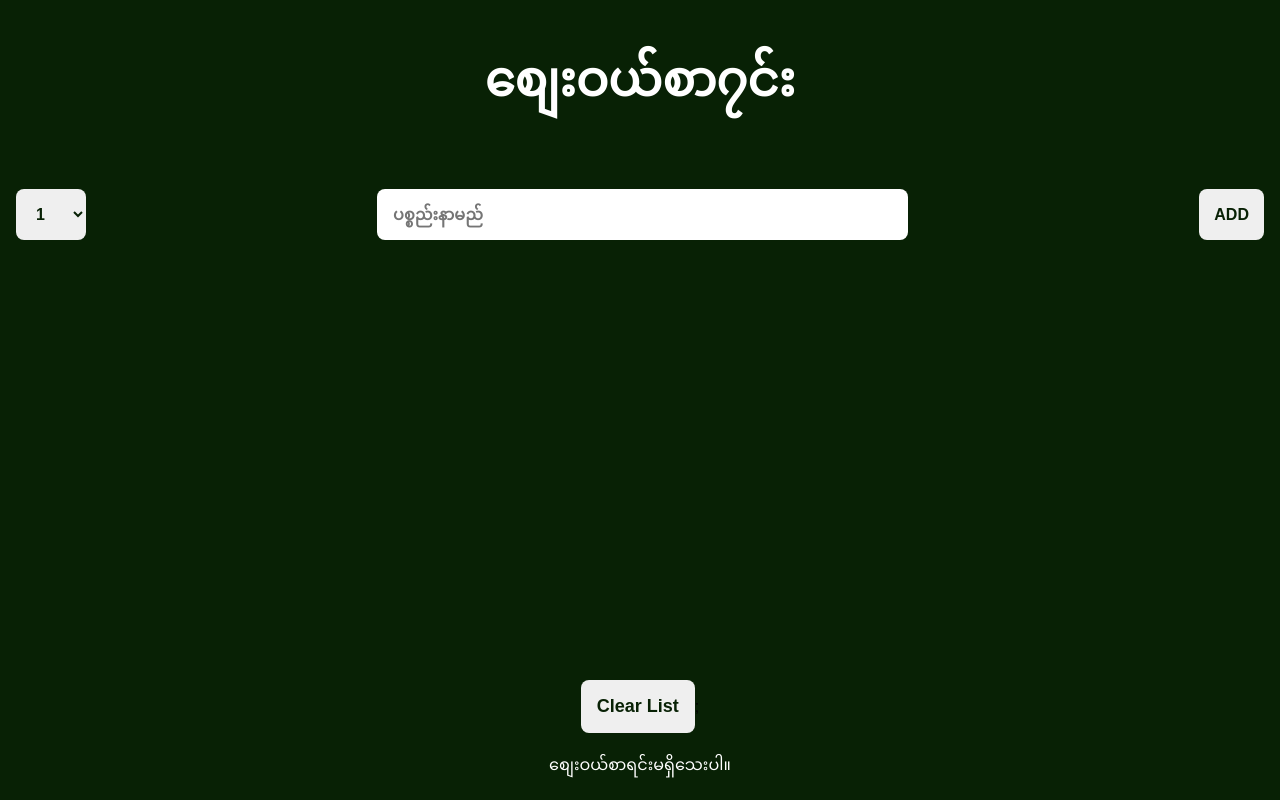
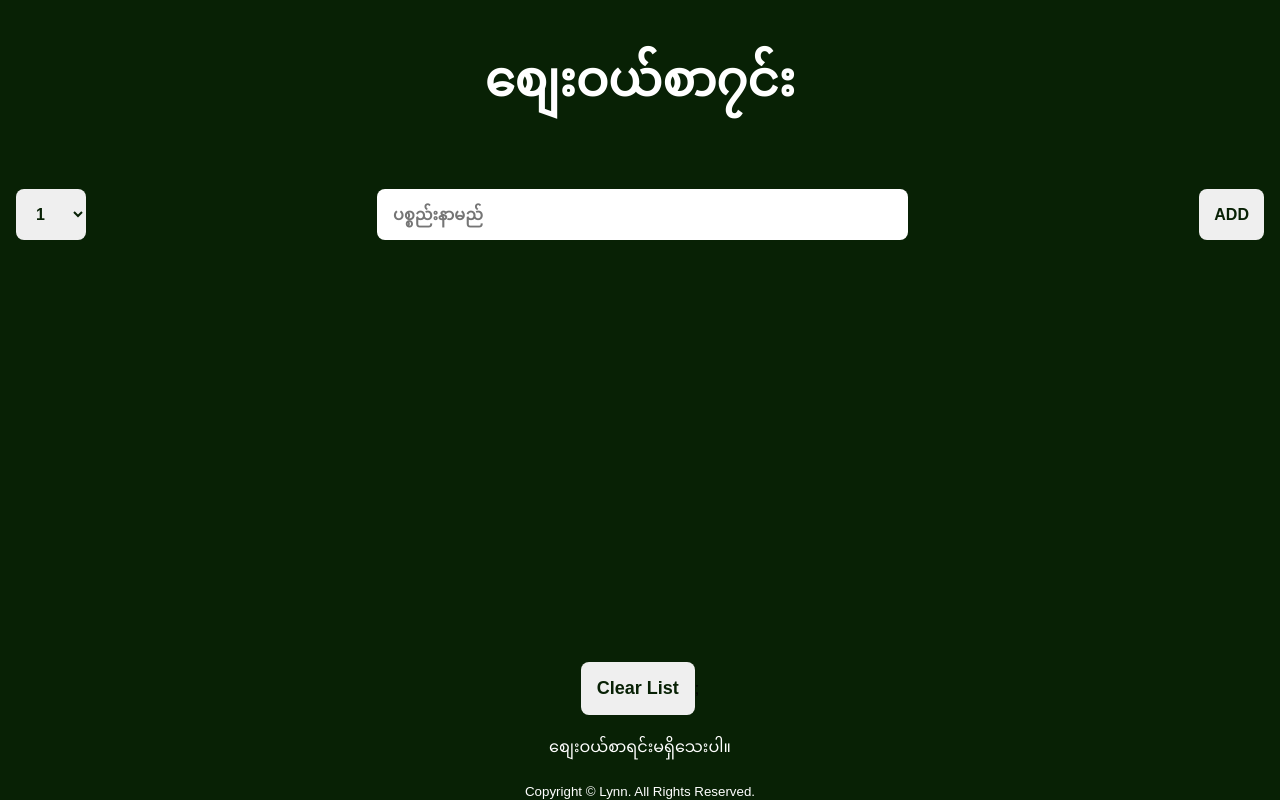
Before and after one commit to kyawnyanlynn/grocery-list-app, a React (Vite) app: page / in a window 1280 px wide. Built offline with nearby package versions, Linux system fonts and the light colour scheme; a web font is replaced by a local one.

Commit message:
copyright added

```diff
--- a/src/components/App.jsx
+++ b/src/components/App.jsx
@@ -141,6 +141,7 @@ function Footer({ items }) {
           <FontAwesomeIcon icon={faCartShopping} />{" "}
         </p>
       )}
+      <small>Copyright © Lynn. All Rights Reserved. </small>
     </footer>
   );
 }
```
